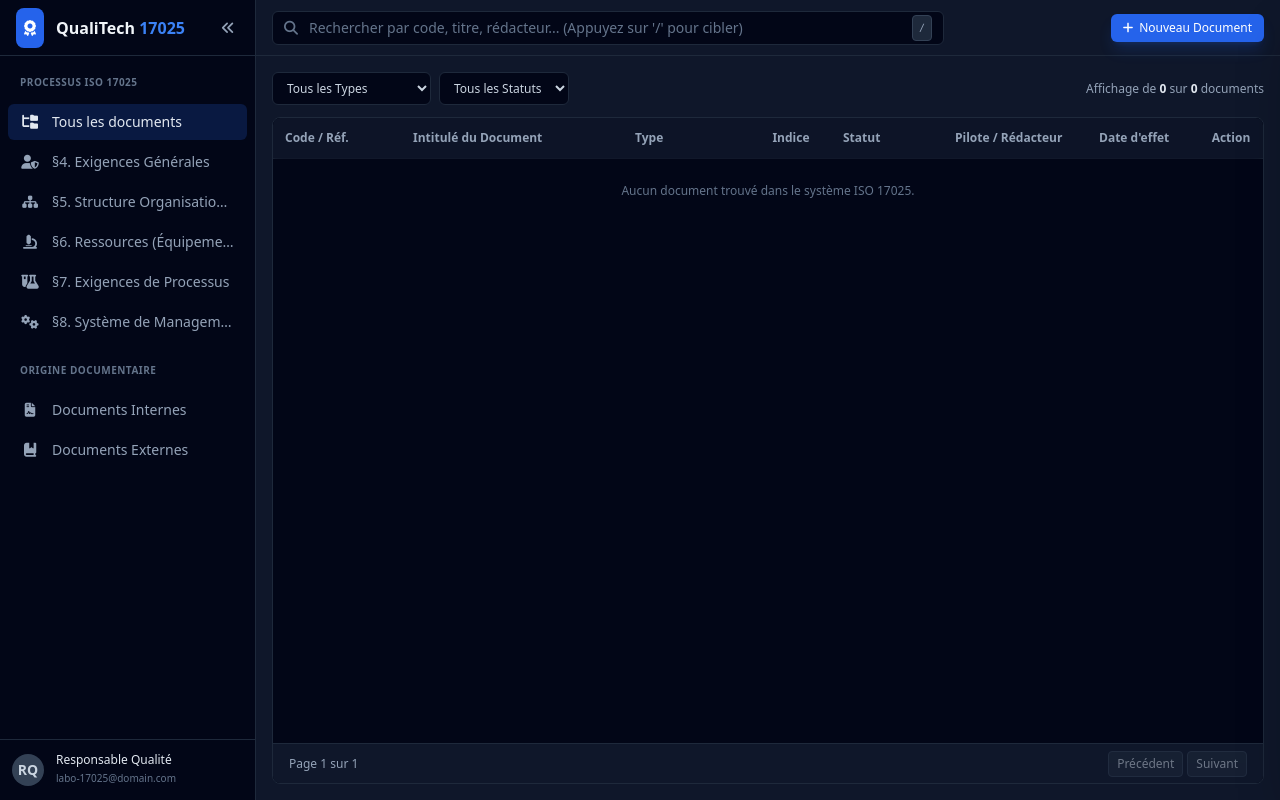
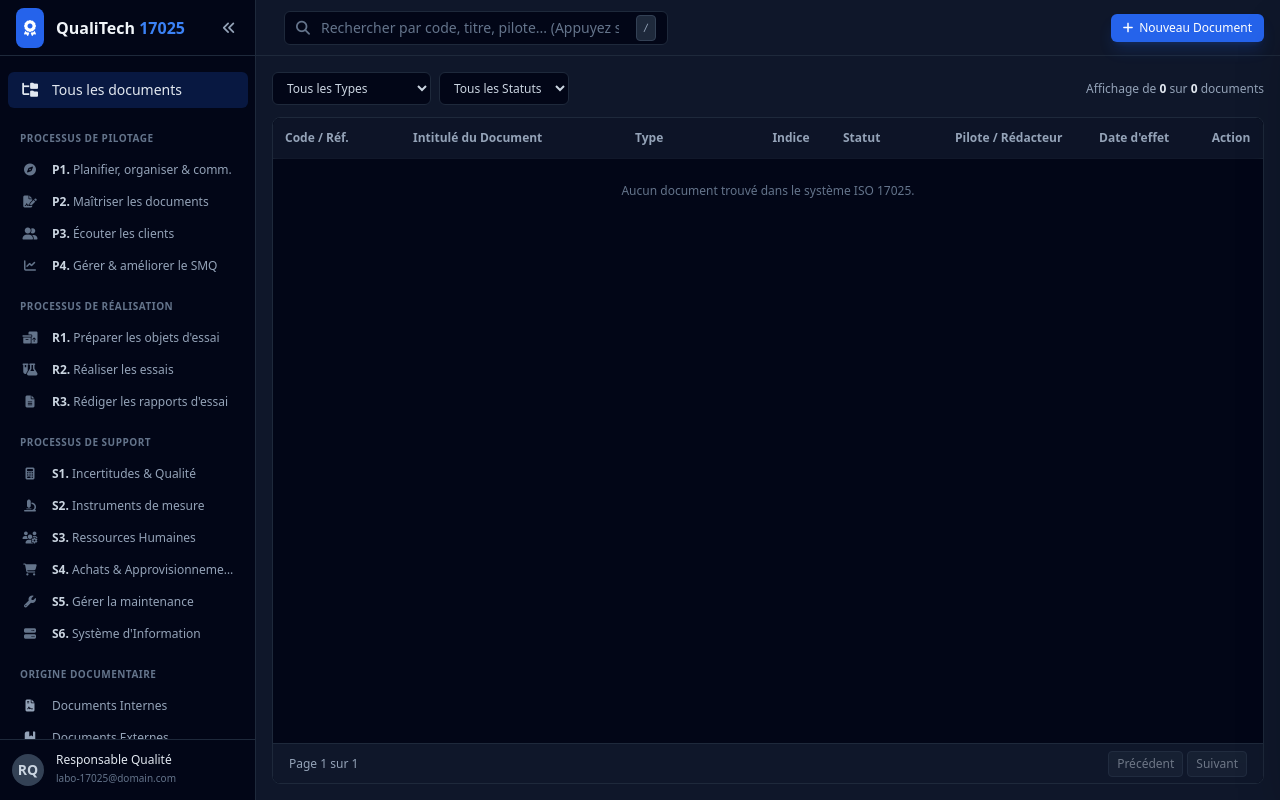
Before and after one commit to Djamel16DZ/QualiTech, a PHP site: page / in a window 1280 px wide. Run offline with PHP 8.4, Linux system fonts and the light colour scheme; data that the repository does not hold is empty; some libraries are stand-ins or nearby versions.

Commit message:
style: full sidebar collapse on toggle with top reveal button

```diff
--- a/index.php
+++ b/index.php
@@ -13,70 +13,117 @@
 </head>
 <body class="h-full flex overflow-hidden font-sans antialiased text-sm">
 
-    <!-- COLLAPSIBLE SIDEBAR -->
-    <aside id="sidebar" class="w-64 bg-slate-950 border-r border-slate-800 flex flex-col transition-all duration-300 z-20 shrink-0">
+    <!-- COLLAPSIBLE SIDEBAR (Masquage total w-0) -->
+    <aside id="sidebar" class="w-64 bg-slate-950 border-r border-slate-800 flex flex-col transition-all duration-300 z-20 shrink-0 overflow-hidden">
         <!-- Logo & Header -->
-        <div class="h-14 flex items-center justify-between px-4 border-b border-slate-800 shrink-0">
+        <div class="h-14 flex items-center justify-between px-4 border-b border-slate-800 shrink-0 w-64">
             <div class="flex items-center space-x-3 overflow-hidden">
                 <div class="p-2 bg-blue-600 rounded-lg text-white font-bold text-xs shrink-0">
                     <i class="fa-solid fa-award text-base"></i>
                 </div>
-                <span id="brand-title" class="font-bold text-slate-100 truncate text-base sidebar-text">QualiTech <span class="text-blue-500">17025</span></span>
+                <span id="brand-title" class="font-bold text-slate-100 truncate text-base">QualiTech <span class="text-blue-500">17025</span></span>
             </div>
-            <button id="toggle-sidebar" class="text-slate-400 hover:text-white p-1 rounded focus:outline-none transition" title="Réduire la barre (Ctrl+B)">
-                <i id="toggle-icon" class="fa-solid fa-angles-left text-sm"></i>
+            <button id="toggle-sidebar" class="text-slate-400 hover:text-white p-1 rounded focus:outline-none transition" title="Masquer la barre (Ctrl+B)">
+                <i class="fa-solid fa-angles-left text-sm"></i>
             </button>
         </div>
 
         <!-- Navigation Links -->
-        <nav class="flex-1 overflow-y-auto py-4 px-2 space-y-1">
-            <div class="px-3 pb-2 text-[10px] font-bold text-slate-500 uppercase tracking-wider sidebar-label truncate">
-                Processus ISO 17025
-            </div>
-            <a href="#" data-nav-filter="" class="nav-item flex items-center px-3 py-2 text-slate-200 bg-blue-600/20 text-blue-400 rounded-md group font-medium transition" title="Tous les documents">
+        <nav class="flex-1 overflow-y-auto py-4 px-2 space-y-1 w-64">
+
+            <!-- Global Option -->
+            <a href="#" data-nav-filter="" class="nav-item flex items-center px-3 py-2 text-slate-200 bg-blue-600/20 text-blue-400 rounded-md group font-medium transition mb-3" title="Tous les documents">
                 <i class="fa-solid fa-folder-tree w-5 text-center shrink-0"></i>
-                <span class="sidebar-text truncate ml-3">Tous les documents</span>
-            </a>
-            <a href="#" data-nav-filter="exigences_generales" class="nav-item flex items-center px-3 py-2 text-slate-400 hover:bg-slate-800/60 hover:text-slate-200 rounded-md group transition" title="§4. Exigences Générales">
-                <i class="fa-solid fa-user-shield w-5 text-center shrink-0"></i>
-                <span class="sidebar-text truncate ml-3">§4. Exigences Générales</span>
-            </a>
-            <a href="#" data-nav-filter="structure" class="nav-item flex items-center px-3 py-2 text-slate-400 hover:bg-slate-800/60 hover:text-slate-200 rounded-md group transition" title="§5. Structure Organisationnelle">
-                <i class="fa-solid fa-sitemap w-5 text-center shrink-0"></i>
-                <span class="sidebar-text truncate ml-3">§5. Structure Organisationnelle</span>
-            </a>
-            <a href="#" data-nav-filter="ressources" class="nav-item flex items-center px-3 py-2 text-slate-400 hover:bg-slate-800/60 hover:text-slate-200 rounded-md group transition" title="§6. Ressources (Équipements)">
-                <i class="fa-solid fa-microscope w-5 text-center shrink-0"></i>
-                <span class="sidebar-text truncate ml-3">§6. Ressources (Équipements)</span>
-            </a>
-            <a href="#" data-nav-filter="processus" class="nav-item flex items-center px-3 py-2 text-slate-400 hover:bg-slate-800/60 hover:text-slate-200 rounded-md group transition" title="§7. Exigences de Processus">
-                <i class="fa-solid fa-flask-vial w-5 text-center shrink-0"></i>
-                <span class="sidebar-text truncate ml-3">§7. Exigences de Processus</span>
-            </a>
-            <a href="#" data-nav-filter="management" class="nav-item flex items-center px-3 py-2 text-slate-400 hover:bg-slate-800/60 hover:text-slate-200 rounded-md group transition" title="§8. Système de Management">
-                <i class="fa-solid fa-gears w-5 text-center shrink-0"></i>
-                <span class="sidebar-text truncate ml-3">§8. Système de Management</span>
+                <span class="truncate ml-3">Tous les documents</span>
             </a>
 
-            <div class="pt-4 px-3 pb-2 text-[10px] font-bold text-slate-500 uppercase tracking-wider sidebar-label truncate">
+            <!-- PROCESSUS DE PILOTAGE -->
+            <div class="pt-2 px-3 pb-1 text-[10px] font-bold text-slate-500 uppercase tracking-wider truncate">
+                Processus de Pilotage
+            </div>
+            <a href="#" data-nav-filter="P1" class="nav-item flex items-center px-3 py-1.5 text-slate-400 hover:bg-slate-800/60 hover:text-slate-200 rounded-md group transition text-xs" title="P1 - Planifier, organiser et communiquer">
+                <i class="fa-solid fa-compass w-5 text-center shrink-0 text-slate-500 group-hover:text-blue-400"></i>
+                <span class="truncate ml-3"><strong class="text-slate-300">P1.</strong> Planifier, organiser & comm.</span>
+            </a>
+            <a href="#" data-nav-filter="P2" class="nav-item flex items-center px-3 py-1.5 text-slate-400 hover:bg-slate-800/60 hover:text-slate-200 rounded-md group transition text-xs" title="P2 - Maîtriser les documents, enregistrements et documents externes">
+                <i class="fa-solid fa-file-signature w-5 text-center shrink-0 text-slate-500 group-hover:text-blue-400"></i>
+                <span class="truncate ml-3"><strong class="text-slate-300">P2.</strong> Maîtriser les documents</span>
+            </a>
+            <a href="#" data-nav-filter="P3" class="nav-item flex items-center px-3 py-1.5 text-slate-400 hover:bg-slate-800/60 hover:text-slate-200 rounded-md group transition text-xs" title="P3 - Écouter les clients">
+                <i class="fa-solid fa-user-group w-5 text-center shrink-0 text-slate-500 group-hover:text-blue-400"></i>
+                <span class="truncate ml-3"><strong class="text-slate-300">P3.</strong> Écouter les clients</span>
+            </a>
+            <a href="#" data-nav-filter="P4" class="nav-item flex items-center px-3 py-1.5 text-slate-400 hover:bg-slate-800/60 hover:text-slate-200 rounded-md group transition text-xs" title="P4 - Gérer et améliorer le système de management">
+                <i class="fa-solid fa-chart-line w-5 text-center shrink-0 text-slate-500 group-hover:text-blue-400"></i>
+                <span class="truncate ml-3"><strong class="text-slate-300">P4.</strong> Gérer & améliorer le SMQ</span>
+            </a>
+
+            <!-- PROCESSUS DE RÉALISATION -->
+            <div class="pt-3 px-3 pb-1 text-[10px] font-bold text-slate-500 uppercase tracking-wider truncate">
+                Processus de Réalisation
+            </div>
+            <a href="#" data-nav-filter="R1" class="nav-item flex items-center px-3 py-1.5 text-slate-400 hover:bg-slate-800/60 hover:text-slate-200 rounded-md group transition text-xs" title="R1 - Préparer les objets d'essai">
+                <i class="fa-solid fa-boxes-packing w-5 text-center shrink-0 text-slate-500 group-hover:text-emerald-400"></i>
+                <span class="truncate ml-3"><strong class="text-slate-300">R1.</strong> Préparer les objets d'essai</span>
+            </a>
+            <a href="#" data-nav-filter="R2" class="nav-item flex items-center px-3 py-1.5 text-slate-400 hover:bg-slate-800/60 hover:text-slate-200 rounded-md group transition text-xs" title="R2 - Réaliser les essais">
+                <i class="fa-solid fa-flask-vial w-5 text-center shrink-0 text-slate-500 group-hover:text-emerald-400"></i>
+                <span class="truncate ml-3"><strong class="text-slate-300">R2.</strong> Réaliser les essais</span>
+            </a>
+            <a href="#" data-nav-filter="R3" class="nav-item flex items-center px-3 py-1.5 text-slate-400 hover:bg-slate-800/60 hover:text-slate-200 rounded-md group transition text-xs" title="R3 - Rédiger les rapports d'essai">
+                <i class="fa-solid fa-file-lines w-5 text-center shrink-0 text-slate-500 group-hover:text-emerald-400"></i>
+                <span class="truncate ml-3"><strong class="text-slate-300">R3.</strong> Rédiger les rapports d'essai</span>
+            </a>
+
+            <!-- PROCESSUS DE SUPPORT -->
+            <div class="pt-3 px-3 pb-1 text-[10px] font-bold text-slate-500 uppercase tracking-wider truncate">
+                Processus de Support
+            </div>
+            <a href="#" data-nav-filter="S1" class="nav-item flex items-center px-3 py-1.5 text-slate-400 hover:bg-slate-800/60 hover:text-slate-200 rounded-md group transition text-xs" title="S1 - Gérer les incertitudes et la qualité des résultats">
+                <i class="fa-solid fa-calculator w-5 text-center shrink-0 text-slate-500 group-hover:text-amber-400"></i>
+                <span class="truncate ml-3"><strong class="text-slate-300">S1.</strong> Incertitudes & Qualité</span>
+            </a>
+            <a href="#" data-nav-filter="S2" class="nav-item flex items-center px-3 py-1.5 text-slate-400 hover:bg-slate-800/60 hover:text-slate-200 rounded-md group transition text-xs" title="S2 - Gérer le parc des instruments de mesure">
+                <i class="fa-solid fa-microscope w-5 text-center shrink-0 text-slate-500 group-hover:text-amber-400"></i>
+                <span class="truncate ml-3"><strong class="text-slate-300">S2.</strong> Instruments de mesure</span>
+            </a>
+            <a href="#" data-nav-filter="S3" class="nav-item flex items-center px-3 py-1.5 text-slate-400 hover:bg-slate-800/60 hover:text-slate-200 rounded-md group transition text-xs" title="S3 - Gérer les ressources humaines">
+                <i class="fa-solid fa-users-gear w-5 text-center shrink-0 text-slate-500 group-hover:text-amber-400"></i>
+                <span class="truncate ml-3"><strong class="text-slate-300">S3.</strong> Ressources Humaines</span>
+            </a>
+            <a href="#" data-nav-filter="S4" class="nav-item flex items-center px-3 py-1.5 text-slate-400 hover:bg-slate-800/60 hover:text-slate-200 rounded-md group transition text-xs" title="S4 - Gérer les achats et les approvisionnements">
+                <i class="fa-solid fa-cart-shopping w-5 text-center shrink-0 text-slate-500 group-hover:text-amber-400"></i>
+                <span class="truncate ml-3"><strong class="text-slate-300">S4.</strong> Achats & Approvisionnements</span>
+            </a>
+            <a href="#" data-nav-filter="S5" class="nav-item flex items-center px-3 py-1.5 text-slate-400 hover:bg-slate-800/60 hover:text-slate-200 rounded-md group transition text-xs" title="S5 - Gérer la maintenance">
+                <i class="fa-solid fa-wrench w-5 text-center shrink-0 text-slate-500 group-hover:text-amber-400"></i>
+                <span class="truncate ml-3"><strong class="text-slate-300">S5.</strong> Gérer la maintenance</span>
+            </a>
+            <a href="#" data-nav-filter="S6" class="nav-item flex items-center px-3 py-1.5 text-slate-400 hover:bg-slate-800/60 hover:text-slate-200 rounded-md group transition text-xs" title="S6 - Gérer le système d'information">
+                <i class="fa-solid fa-server w-5 text-center shrink-0 text-slate-500 group-hover:text-amber-400"></i>
+                <span class="truncate ml-3"><strong class="text-slate-300">S6.</strong> Système d'Information</span>
+            </a>
+
+            <!-- ORIGINE DOCUMENTAIRE -->
+            <div class="pt-3 px-3 pb-1 text-[10px] font-bold text-slate-500 uppercase tracking-wider truncate">
                 Origine Documentaire
             </div>
-            <a href="#" data-nav-type="interne" class="nav-type flex items-center px-3 py-2 text-slate-400 hover:bg-slate-800/60 hover:text-slate-200 rounded-md group transition" title="Documents Internes">
+            <a href="#" data-nav-type="interne" class="nav-type flex items-center px-3 py-1.5 text-slate-400 hover:bg-slate-800/60 hover:text-slate-200 rounded-md group transition text-xs" title="Documents Internes">
                 <i class="fa-solid fa-file-contract w-5 text-center shrink-0"></i>
-                <span class="sidebar-text truncate ml-3">Documents Internes</span>
+                <span class="truncate ml-3">Documents Internes</span>
             </a>
-            <a href="#" data-nav-type="externe" class="nav-type flex items-center px-3 py-2 text-slate-400 hover:bg-slate-800/60 hover:text-slate-200 rounded-md group transition" title="Documents Externes">
+            <a href="#" data-nav-type="externe" class="nav-type flex items-center px-3 py-1.5 text-slate-400 hover:bg-slate-800/60 hover:text-slate-200 rounded-md group transition text-xs" title="Documents Externes">
                 <i class="fa-solid fa-book-bookmark w-5 text-center shrink-0"></i>
-                <span class="sidebar-text truncate ml-3">Documents Externes</span>
+                <span class="truncate ml-3">Documents Externes</span>
             </a>
         </nav>
 
         <!-- User Footer -->
-        <div class="p-3 border-t border-slate-800 flex items-center space-x-3 shrink-0">
+        <div class="p-3 border-t border-slate-800 flex items-center space-x-3 shrink-0 w-64">
             <div class="w-8 h-8 rounded-full bg-slate-700 flex items-center justify-center font-bold text-slate-300 shrink-0">
                 RQ
             </div>
-            <div class="overflow-hidden sidebar-text">
+            <div class="overflow-hidden">
                 <p class="text-xs font-medium text-slate-200 truncate">Responsable Qualité</p>
                 <p class="text-[10px] text-slate-500 truncate">labo-17025@domain.com</p>
             </div>
@@ -88,15 +135,22 @@
 
         <!-- HEADER / NAVBAR -->
         <header class="h-14 bg-slate-900 border-b border-slate-800 flex items-center justify-between px-4 z-10 shrink-0">
+            <!-- Bouton pour afficher la barre quand elle est masquée -->
+            <div class="flex items-center space-x-3">
+                <button id="btn-reveal-sidebar" class="hidden text-slate-400 hover:text-white p-2 rounded bg-slate-950 border border-slate-800 focus:outline-none transition" title="Afficher la barre (Ctrl+B)">
+                    <i class="fa-solid fa-bars text-sm"></i>
+                </button>
+
                 <!-- Global Search Bar -->
-            <div class="flex-1 max-w-2xl relative">
+                <div class="w-96 relative">
                     <div class="absolute inset-y-0 left-0 pl-3 flex items-center pointer-events-none text-slate-500">
                         <i class="fa-solid fa-magnifying-glass"></i>
                     </div>
-                <input type="text" id="global-search" placeholder="Rechercher par code, titre, rédacteur... (Appuyez sur '/' pour cibler)"
+                    <input type="text" id="global-search" placeholder="Rechercher par code, titre, pilote... (Appuyez sur '/' pour cibler)"
                         class="w-full pl-9 pr-12 py-1.5 bg-slate-950 border border-slate-800 rounded-md text-slate-200 placeholder-slate-500 focus:outline-none focus:border-blue-500 focus:ring-1 focus:ring-blue-500 text-sm">
                     <div class="absolute inset-y-0 right-0 pr-3 flex items-center pointer-events-none">
                         <kbd class="px-1.5 py-0.5 text-[10px] bg-slate-800 text-slate-400 border border-slate-700 rounded font-mono">/</kbd>
+                    </div>
                 </div>
             </div>
 
@@ -179,7 +233,6 @@
     <!-- SLIDE-OVER DETAIL DRAWER -->
     <div id="drawer-overlay" class="fixed inset-0 bg-slate-950/70 backdrop-blur-sm z-30 hidden transition-opacity"></div>
     <aside id="detail-drawer" class="fixed top-0 right-0 h-full w-96 bg-slate-900 border-l border-slate-800 z-40 transform translate-x-full transition-transform duration-300 flex flex-col shadow-2xl">
-        <!-- Drawer Header -->
         <div class="h-14 px-4 border-b border-slate-800 flex items-center justify-between bg-slate-950">
             <div class="flex items-center space-x-2">
                 <i class="fa-solid fa-file-shield text-blue-500"></i>
@@ -190,7 +243,6 @@
             </button>
         </div>
 
-        <!-- Drawer Content -->
         <div class="flex-1 overflow-y-auto p-4 space-y-6 text-xs">
             <div class="border-b border-slate-800 pb-3">
                 <span id="drawer-code" class="font-mono text-blue-400 font-bold text-sm">--</span>
@@ -322,42 +374,31 @@
         </div>
     </div>
 
-    <!-- SCRIPT DE GESTION DU TOGGLE DE LA BARRE LATÉRALE -->
+    <!-- SCRIPT DE GESTION DU MASQUAGE TOTAL DE LA BARRE LATÉRALE -->
     <script>
         document.addEventListener('DOMContentLoaded', () => {
             const sidebar = document.getElementById('sidebar');
             const toggleBtn = document.getElementById('toggle-sidebar');
-            const toggleIcon = document.getElementById('toggle-icon');
+            const revealBtn = document.getElementById('btn-reveal-sidebar');
 
             function toggleSidebar() {
-                const isCollapsed = sidebar.classList.contains('w-16');
+                const isHidden = sidebar.classList.contains('w-0');
 
-                if (isCollapsed) {
-                    // Agrandir la barre
-                    sidebar.classList.remove('w-16');
+                if (isHidden) {
+                    // Afficher la barre
+                    sidebar.classList.remove('w-0', 'border-none');
                     sidebar.classList.add('w-64');
-                    toggleIcon.classList.remove('fa-angles-right');
-                    toggleIcon.classList.add('fa-angles-left');
-
-                    document.querySelectorAll('.sidebar-text, .sidebar-label').forEach(el => {
-                        el.classList.remove('hidden');
-                    });
+                    revealBtn.classList.add('hidden');
                 } else {
-                    // Réduire la barre
+                    // Masquer complètement la barre
                     sidebar.classList.remove('w-64');
-                    sidebar.classList.add('w-16');
-                    toggleIcon.classList.remove('fa-angles-left');
-                    toggleIcon.classList.add('fa-angles-right');
-
-                    document.querySelectorAll('.sidebar-text, .sidebar-label').forEach(el => {
-                        el.classList.add('hidden');
-                    });
+                    sidebar.classList.add('w-0', 'border-none');
+                    revealBtn.classList.remove('hidden');
                 }
             }
 
-            if (toggleBtn) {
-                toggleBtn.addEventListener('click', toggleSidebar);
-            }
+            if (toggleBtn) toggleBtn.addEventListener('click', toggleSidebar);
+            if (revealBtn) revealBtn.addEventListener('click', toggleSidebar);
 
             // Raccourci clavier Ctrl + B pour basculer la barre latérale
             window.addEventListener('keydown', (e) => {
```
Lines whose indentation alone changed are shown as unchanged.
